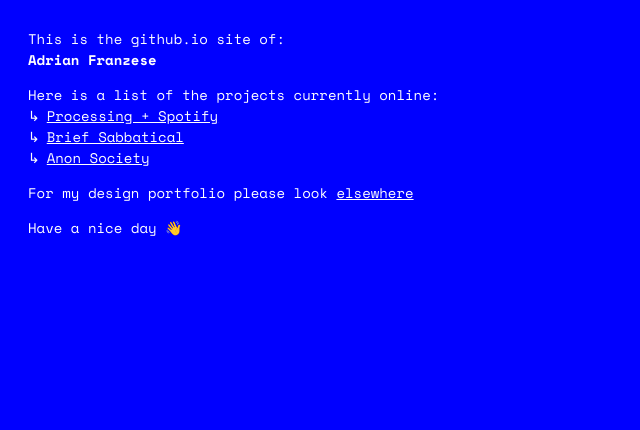
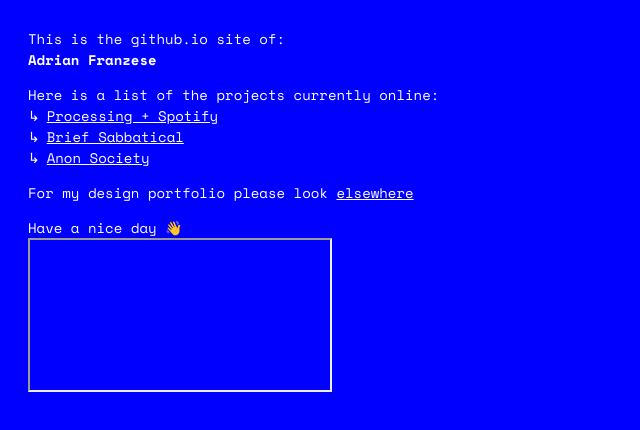
Before and after one commit to adrianfranzese/adrianfranzese.github.io, a plain HTML site: page index.html in a window 1280 px wide. Shown: the whole page, without its empty margins (0-640 px from the left). Drawn offline with nearby package versions, Linux system fonts and the light colour scheme.

Commit message:
add section tags

```diff
--- a/index.html
+++ b/index.html
@@ -18,6 +18,7 @@
   </script>
   </head>
   <body>
+  <section class="main">
 		<p>This is the github.io site of: <br />
 		<strong>Adrian Franzese</strong></p>
 		<div class="projects">
@@ -30,5 +31,9 @@
 		</div>
 		<p>For my design portfolio please look <a href="https://adrianfranzese.myportfolio.com/">elsewhere</a></p>
 		<p class="goodbye">Have a nice day &#x1F44B;</p>
+	</section>
+	<section class="background-site">
+		 <iframe src=""></iframe>
+	</section>
   </body>
 </html>
```
Lines whose indentation alone changed are shown as unchanged.
